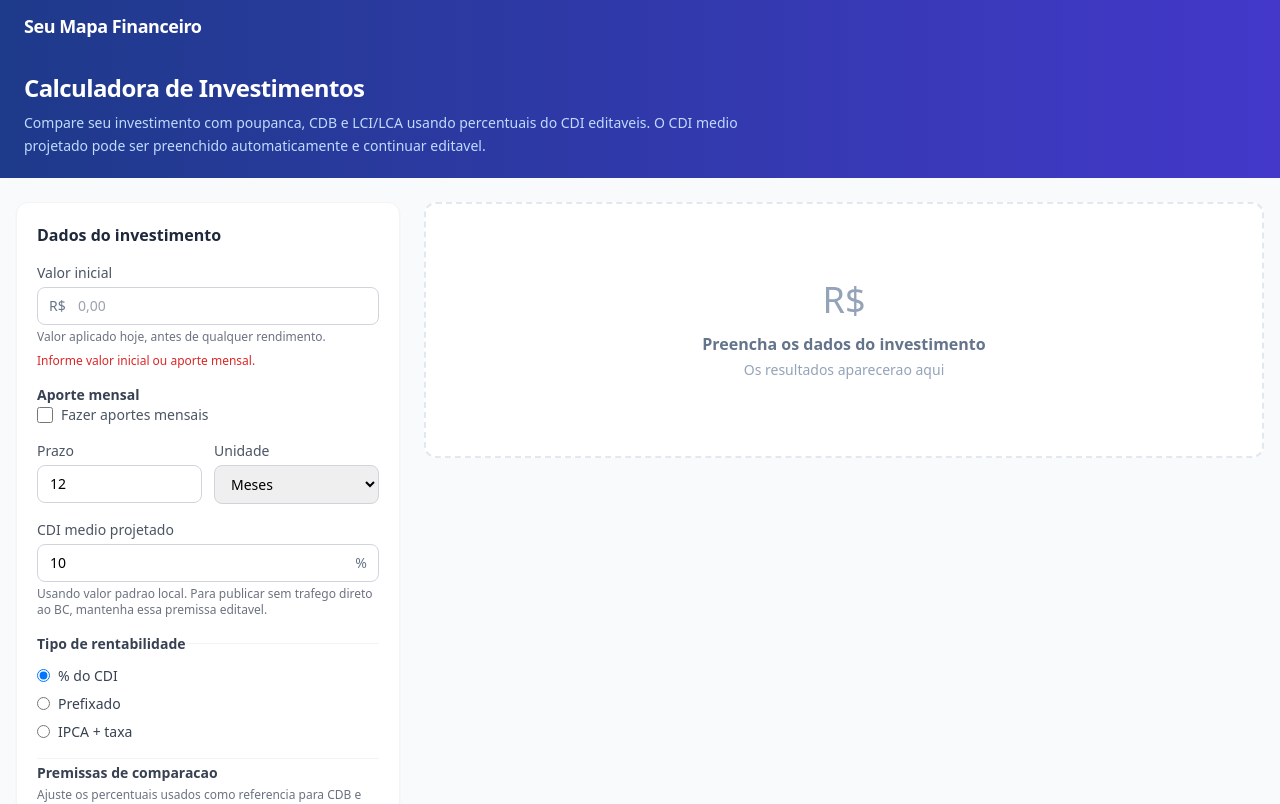
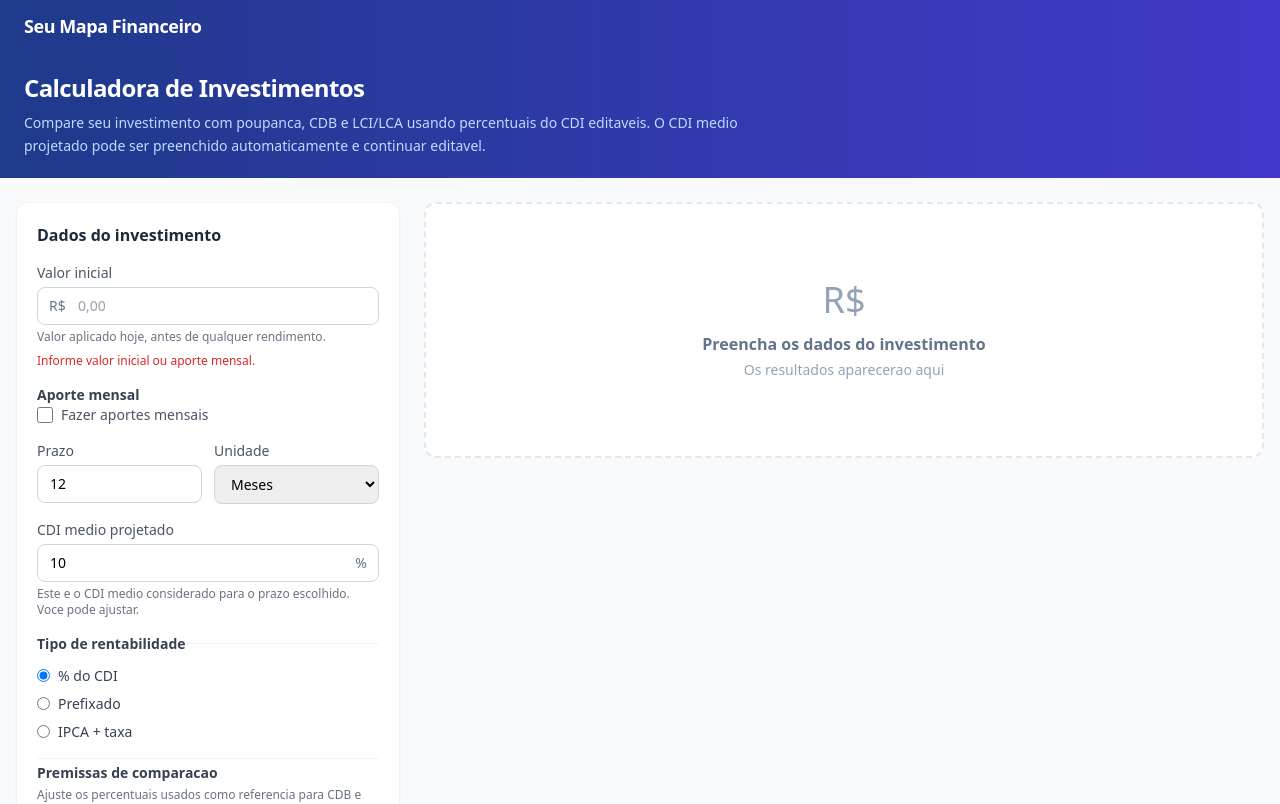
Before and after one commit to caiogurgelguerra-byte/calculadora-aposentadoria, a React (Vite) app: page /investimentos in a window 1280 px wide. Shown: the top 804 px of the page. Built offline with nearby package versions, Linux system fonts and the light colour scheme; no server answers.

Commit message:
fix(investimentos): simplify projected cdi helper copy

```diff
--- a/src/calculators/investimentos/InputForm.tsx
+++ b/src/calculators/investimentos/InputForm.tsx
@@ -26,14 +26,14 @@ function toPercentInputValue(value: number | null): string {
 
 function getCdiHelperText(cdiSource: ProjectedCdiSource): string {
   if (cdiSource === 'bcb_focus') {
-    return 'Preenchido com base no Focus/BC. Voce pode ajustar.'
+    return 'Este e o CDI medio considerado para o prazo escolhido. Voce pode ajustar.'
   }
 
   if (cdiSource === 'local_default_unavailable') {
-    return 'Nao foi possivel carregar o Focus/BC agora. Usando valor padrao local. Voce pode ajustar.'
+    return 'Este e o CDI medio considerado para o prazo escolhido. Voce pode ajustar.'
   }
 
-  return 'Usando valor padrao local. Para publicar sem trafego direto ao BC, mantenha essa premissa editavel.'
+  return 'Este e o CDI medio considerado para o prazo escolhido. Voce pode ajustar.'
 }
 
 export default function InputForm({ value, errors, onChange, onCdiManualChange, cdiSource }: Props) {
```
Also changed, not shown: 1 other file (tests, documents, lock files or other folders).
